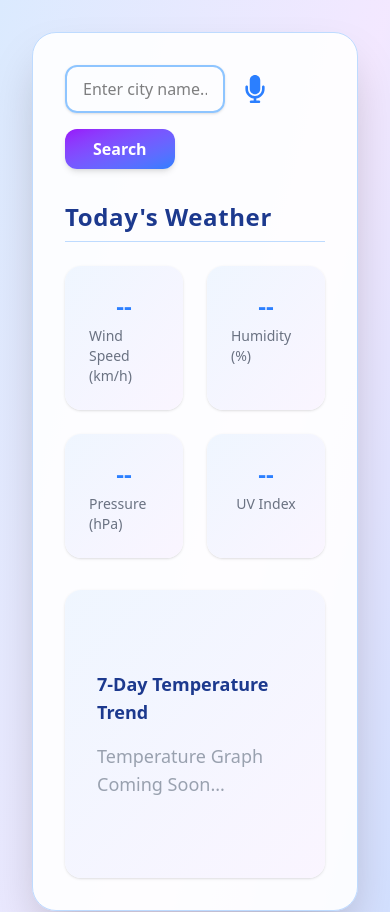
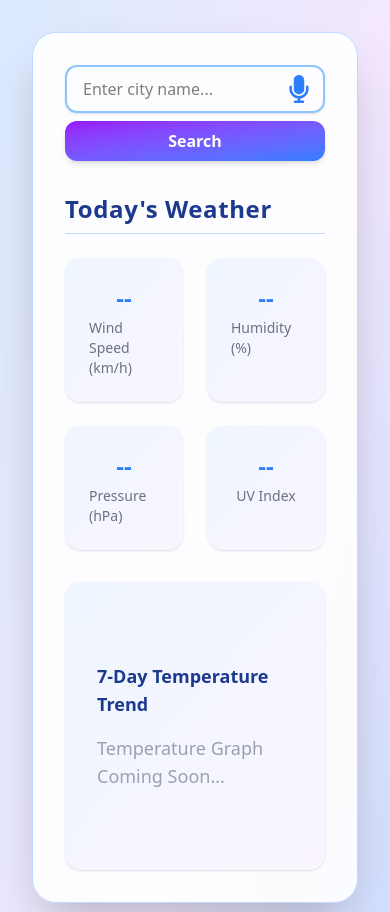
Before and after one commit to Prince-2028/WetherApplication, a React (Vite) app: page / in a window 390 px wide. Shown: the top 912 px of the page. Built offline with nearby package versions, Linux system fonts and the light colour scheme.

Commit message:
feat the mic button and and add responsive look

```diff
--- a/src/Component/WeatherDashboard.jsx
+++ b/src/Component/WeatherDashboard.jsx
@@ -45,31 +45,35 @@ const WeatherDashboard = ({ voiceid }) => {
       {/* Left Section */}
       <div className="flex-1 bg-white/90 p-8 rounded-3xl shadow-2xl border border-blue-200">
         {/* Search Bar - Placed at the Top */}
-        <div className="flex items-center gap-4 flex-wrap mb-8">
+        <div className="mb-8">
+          <div className="relative flex flex-col sm:flex-row gap-2 sm:gap-4">
+            <div className="relative flex-1 min-w-0">
               <input
                 type="text"
                 placeholder="Enter city name..."
-            className="border-2 border-blue-300 focus:border-blue-500 rounded-xl px-4 py-2 text-base w-40 sm:w-56 md:w-72 lg:w-96 h-12 shadow-sm outline-none transition-all"
+                className="border-2 border-blue-300 focus:border-blue-500 rounded-xl px-4 py-2 text-base w-full h-12 shadow-sm outline-none transition-all pr-12"
                 value={cityName}
                 onChange={(e) => setCityName(e.target.value)}
               />
               <FaMicrophone
-            className="w-7 h-7 text-blue-500 hover:text-blue-700 transition cursor-pointer"
+                className="absolute right-3 top-1/2 -translate-y-1/2 w-7 h-7 text-blue-500 hover:text-blue-700 transition cursor-pointer"
                 onClick={voiceid}
               />
+            </div>
             <button
               type="button"
-            className="text-white bg-gradient-to-br from-purple-600 to-blue-500 hover:from-blue-600 hover:to-purple-500 focus:ring-4 focus:outline-none focus:ring-blue-300 font-semibold rounded-xl text-base px-7 py-2 shadow-md transition-all duration-200"
+              className="text-white bg-gradient-to-br from-purple-600 to-blue-500 hover:from-blue-600 hover:to-purple-500 focus:ring-4 focus:outline-none focus:ring-blue-300 font-semibold rounded-xl text-base px-7 py-2 shadow-md transition-all duration-200 w-full sm:w-auto"
               onClick={handlesubmit}
               disabled={loading}
             >
               Search
             </button>
             {loading && (
-            <div className="ml-2">
+              <div className="ml-2 flex items-center justify-center">
                 <span className="inline-block w-7 h-7 border-2 border-blue-500 border-t-transparent rounded-full animate-spin"></span>
               </div>
             )}
+          </div>
         </div>
 
         {/* Header */}
```
Lines whose indentation alone changed are shown as unchanged.
